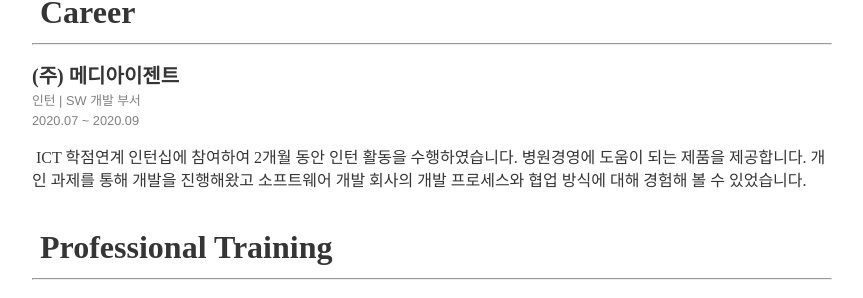
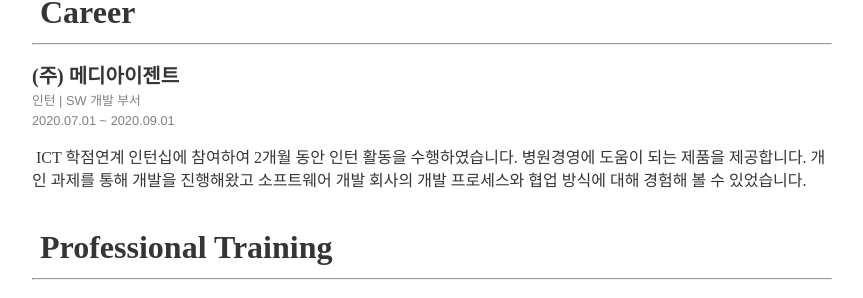
Before and after one commit to Sungbae95/Sungbae95.github.io, a Jekyll site: the page built from index.md, in a window 1280 px wide and 900 px high, scrolled down 478 px. Shown: the part 147-445 px from the top of the window, without its empty margins (208-1071 px from the left). Built offline with Jekyll 4.4.1, drawn with Linux system fonts in a browser that asks for light colours; some web fonts are replaced.

Commit message:
Update index.md

```diff
--- a/index.md
+++ b/index.md
@@ -26,7 +26,7 @@
 <span style="line-height:10px; font-size:200%; font-family: nanumsquare;  font-weight: 800;"> &nbsp;Career </span>
 <hr />
 <span style="font-size:125%; font-family: nanumsquare;  font-weight: 700;"> <b>(주) 메디아이젠트</b> </span> <br/>
-<span style="font-size:80%; color:gray"> 인턴 | SW 개발 부서 <br/> 2020.07 ~ 2020.09 </span>
+<span style="font-size:80%; color:gray"> 인턴 | SW 개발 부서 <br/> 2020.07.01 ~ 2020.09.01 </span>
 <p style="line-height:23px; font-family: nanumsquare;">
   &nbsp;ICT 학점연계 인턴십에 참여하여 2개월 동안 인턴 활동을 수행하였습니다.
   병원경영에 도움이 되는 제품을 제공합니다.
```
